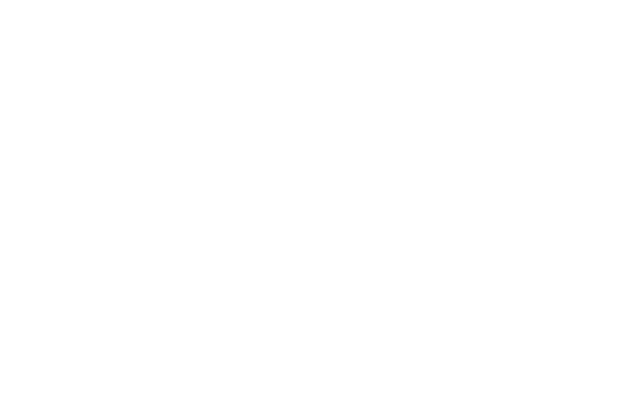
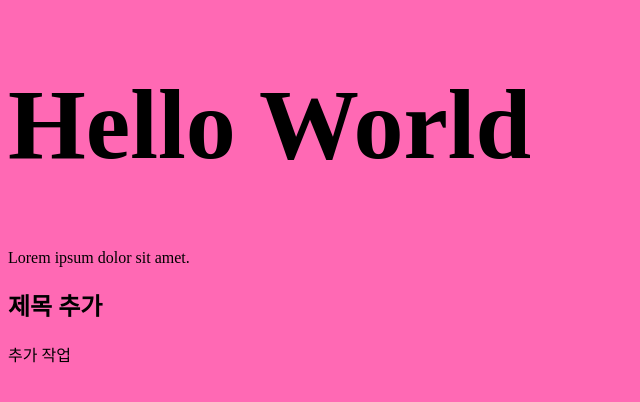
Before and after one commit to LeeSeongWon05/my_second, a plain HTML site: page index.html in a window 1280 px wide. Shown: the whole page, without its empty margins (0-640 px from the left). Drawn offline with Linux system fonts and the light colour scheme.

Commit message:
혼자서 해보기

```diff
--- a/index.html
+++ b/index.html
@@ -0,0 +1,20 @@
+<!DOCTYPE html>
+<html lang="ko">
+
+<head>
+  <meta charset="UTF-8">
+  <meta name="viewport" content="width=device-width, initial-scale=1.0">
+  <title>Document</title>
+  <link rel="stylesheet" href="css/style.css">
+</head>
+
+<body>
+
+  <h1>Hello World</h1>
+  <p>Lorem ipsum dolor sit amet.</p>
+
+  <h2>제목 추가</h2>
+  <p>추가 작업</p>
+</body>
+
+</html>
--- a/scss/style.scss
+++ b/scss/style.scss
@@ -0,0 +1,7 @@
+body {
+	background: hotpink;
+
+	h1 {
+		font-size: 100px;
+	}
+}
```
Also changed, not shown: css/style.css, 1 other file.
